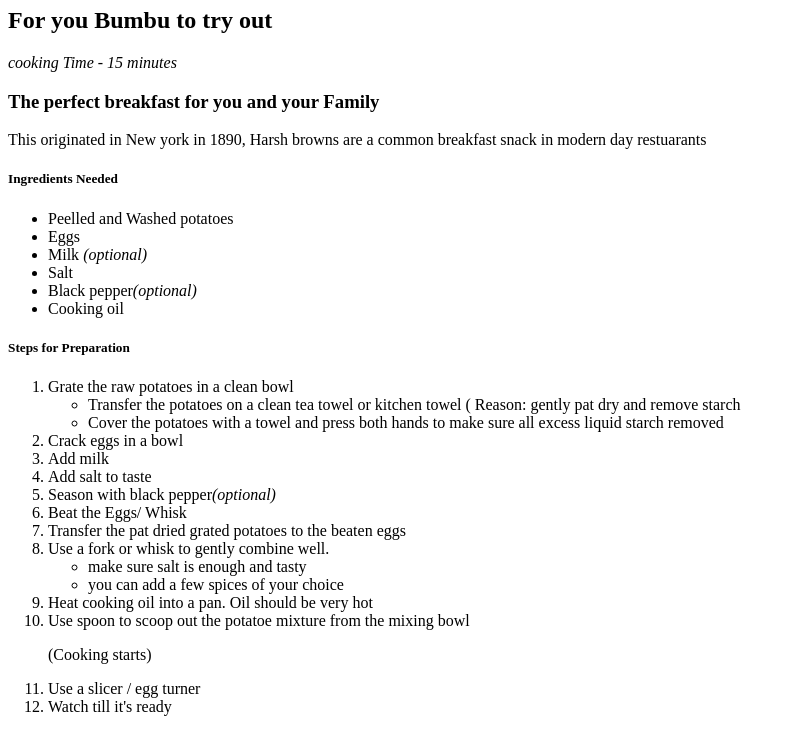
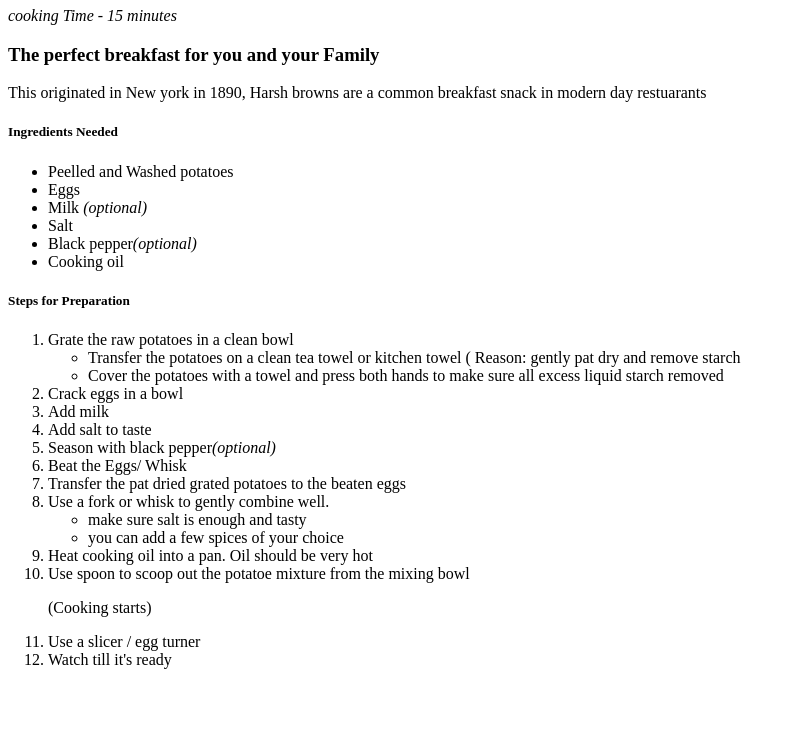
Before and after one commit to Raymondskkb/Breakfast, a plain HTML site: page index.html in a window 1280 px wide. Shown: the part 73-805 px from the top of the page, without its empty margins (0-796 px from the left). Drawn offline with Linux system fonts and the light colour scheme.

Commit message:
Update index.html

```diff
--- a/index.html
+++ b/index.html
@@ -7,7 +7,6 @@
 </head>
 <body>
 <h1><em>Today's recipe will be ...</em><strong> Harsh Browns</strong></h1>
-  <h2>For you Bumbu to try out</h2>
 <p><em>cooking Time - 15 minutes</em></p>
 <h3>The perfect breakfast for you and your Family</h3>
 <p>This originated in New york in 1890,
```
